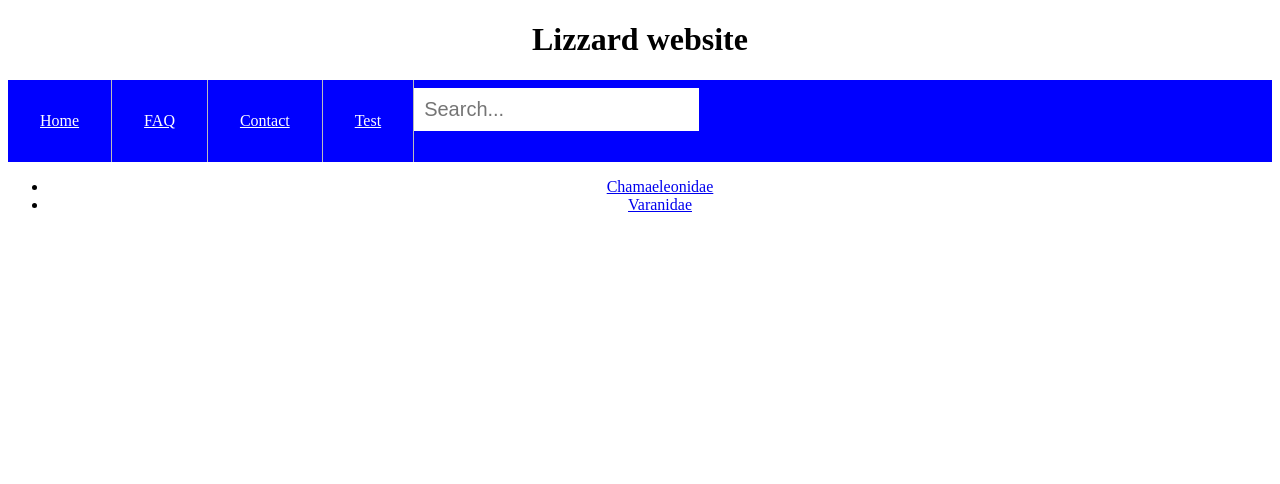
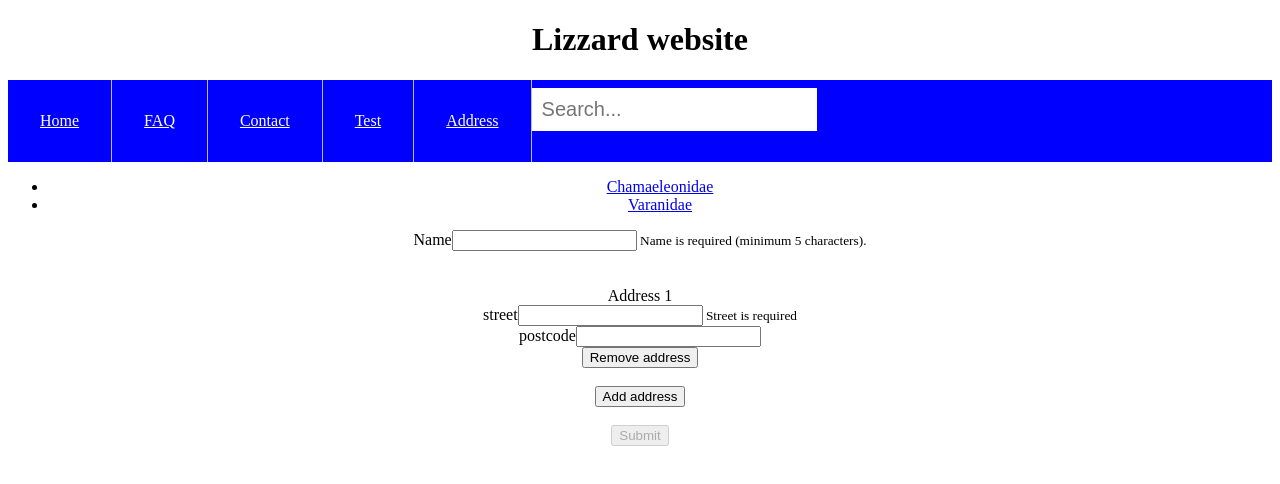
Before and after one commit to filmatop/lizzard, an Angular app: page /address in a window 1280 px wide. Before the commit this address led to /. Shown: the top 484 px of the page. Built offline with nearby package versions, Linux system fonts and the light colour scheme.

Commit message:
Lizard address list

```diff
--- /dev/null
+++ b/src/app/address-list/address-list.component.html
@@ -0,0 +1,42 @@
+<form [formGroup]="myForm">
+
+  <!-- name -->
+  <div class="form-group">
+    <label>Name</label>
+    <input type="text" formControlName="name">
+    <!--display error message if name is not valid-->
+    <small *ngIf="!myForm.controls.name.valid" class="text-danger">
+      Name is required (minimum 5 characters).
+    </small>
+  </div>
+
+  <br>
+
+  <!-- list of addresses -->
+  <div formArrayName="addresses">
+    <div *ngFor="let address of formAddresses.controls; let i=index">
+      <br>
+      <div>
+        <span>Address {{i + 1}}</span>
+        <span *ngIf="formAddresses.controls.length > 1"
+              (click)="removeAddress(i)">
+        </span>
+      </div>
+
+      <!-- Angular assigns array index as group name by default 0, 1, 2, ... -->
+      <div [formGroupName]="i">
+        <app-address [addressForm]="formAddresses.controls[i]"></app-address>
+
+      </div>
+
+      <button (click)="removeAddress(i)">Remove address</button>
+
+    </div>
+  </div>
+
+  <br>
+  <button (click)="addAddress()">Add address</button>
+
+  <br><br>
+  <button type="submit" [disabled]="!myForm.valid">Submit</button>
+</form>
--- /dev/null
+++ b/src/app/address-list/address-list.component.ts
@@ -0,0 +1,49 @@
+import { Component, OnInit } from '@angular/core';
+import {FormArray, FormBuilder, FormGroup, Validators} from '@angular/forms';
+
+@Component({
+  selector: 'app-address-list',
+  templateUrl: './address-list.component.html',
+  styleUrls: ['./address-list.component.css']
+})
+export class AddressListComponent implements OnInit {
+  myForm: FormGroup;
+
+  constructor(private formBuilder: FormBuilder) {
+
+  }
+
+  ngOnInit() {
+    this.myForm = this.formBuilder.group({
+      name: ['', [Validators.required, Validators.minLength(5)]],
+      addresses: this.formBuilder.array([
+        this.initAddress()
+      ])
+    });
+  }
+
+  initAddress() {
+    return this.formBuilder.group({
+      street: ['', Validators.required],
+      postcode: ['']
+    });
+  }
+
+  addAddress() {
+    const control = <FormArray>this.myForm.controls['addresses'];
+    control.push(this.initAddress());
+  }
+
+  removeAddress(i: number) {
+    const control = <FormArray>this.myForm.controls['addresses'];
+    control.removeAt(i);
+  }
+
+  get formAddresses() {
+    return <FormArray>this.myForm.get('addresses');
+  }
+
+
+
+
+}
--- /dev/null
+++ b/src/app/address/address.component.html
@@ -0,0 +1,16 @@
+<div [formGroup]="addressForm">
+  <div class="form-group col-xs-6">
+    <label>street</label>
+    <input type="text" class="form-control" formControlName="street">
+    <!--<small [hidden]="addressForm.controls.street.valid" class="text-danger">-->
+    <small [hidden]="formStreet.valid" class="text-danger">
+      Street is required
+    </small>
+  </div>
+
+  <div class="form-group col-xs-6">
+    <label>postcode</label>
+    <input type="text" class="form-control" formControlName="postcode">
+  </div>
+
+</div>
--- /dev/null
+++ b/src/app/address/address.component.ts
@@ -0,0 +1,21 @@
+import {Component, Input, OnInit} from '@angular/core';
+import {FormGroup} from '@angular/forms';
+
+@Component({
+  selector: 'app-address',
+  templateUrl: './address.component.html',
+  styleUrls: ['./address.component.css']
+})
+export class AddressComponent implements OnInit {
+  @Input() addressForm: FormGroup;
+
+  constructor() { }
+
+  ngOnInit() {
+  }
+
+  get formStreet() {
+    return this.addressForm.get('street');
+  }
+
+}
--- a/src/app/app-routing.module.ts
+++ b/src/app/app-routing.module.ts
@@ -8,6 +8,7 @@ import { FamilyComponent } from './family/family.component';
 import { ContactComponent } from './contact/contact.component';
 import {SpeciesComponent} from './species/species.component';
 import {FilipTestComponent} from './filip-test/filip-test.component';
+import {AddressListComponent} from './address-list/address-list.component';
 
 const routes: Routes = [
   { path: '', redirectTo: '/home', pathMatch: 'full'},
@@ -15,7 +16,8 @@ const routes: Routes = [
   { path: 'faq', component: FaqComponent },
   { path: 'family/:name', component: SpeciesComponent },
   { path: 'contact', component: ContactComponent },
-  { path: 'test', component: FilipTestComponent }
+  { path: 'test', component: FilipTestComponent },
+  { path: 'address', component: AddressListComponent }
 ];
 
 @NgModule({
--- a/src/app/app.component.html
+++ b/src/app/app.component.html
@@ -17,6 +17,9 @@
       <a routerLink="/test">Test</a>
     </li>
     <li>
+      <a routerLink="/address">Address</a>
+    </li>
+    <li>
       <app-search></app-search>
     </li>
   </ul>
```
Also changed, not shown: src/app/app.module.ts (+9 -2 lines), src/app/address-list/address-list.component.css (added), src/app/address/address.component.css (added).
